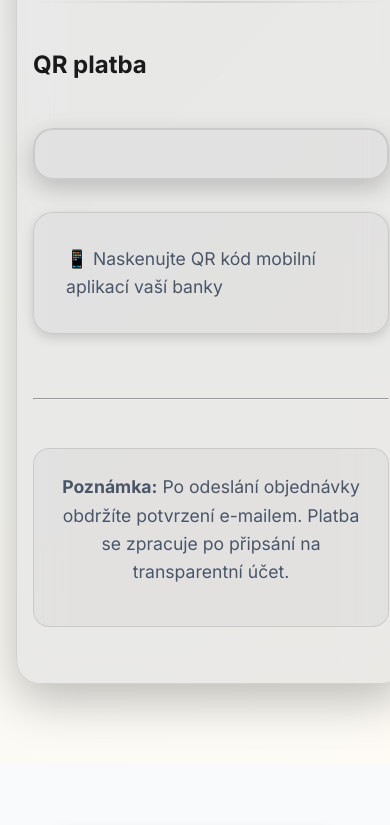
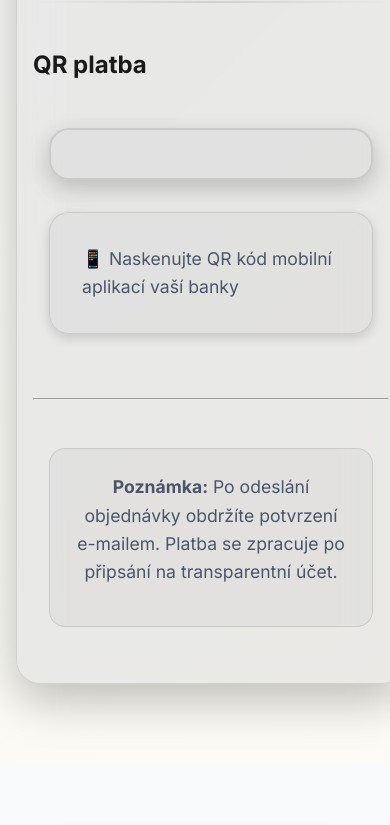
Before and after one commit to 9tutin9/Terka-web, a plain HTML site: page checkout.html in a window 390 px wide. Shown: the part 1920-2745 px from the top of the page. Drawn offline with nearby package versions, Linux system fonts and the light colour scheme.

Commit message:
fix(mobile <=480px): enforce side margins and max-width for checkout glass cards

```diff
--- a/style.css
+++ b/style.css
@@ -1680,6 +1680,19 @@ body.cart-open {
 
   /* Boční odsazení pro glass-card na malých displejích */
   .glass-card { margin-left: 1rem; margin-right: 1rem; }
+
+  /* Checkout: donutit všechny boxy, aby měly okraje a nepřetékaly */
+  .checkout-page .glass-card,
+  .checkout-page .summary-card,
+  .checkout-page .delivery-section,
+  .checkout-page .qr-preview,
+  .checkout-page .sticky-help,
+  .checkout-page .note {
+    margin-left: 1rem;
+    margin-right: 1rem;
+    max-width: calc(100% - 2rem);
+    width: auto;
+  }
 }
 
 /* Extra small phones (<= 380px) */
```
